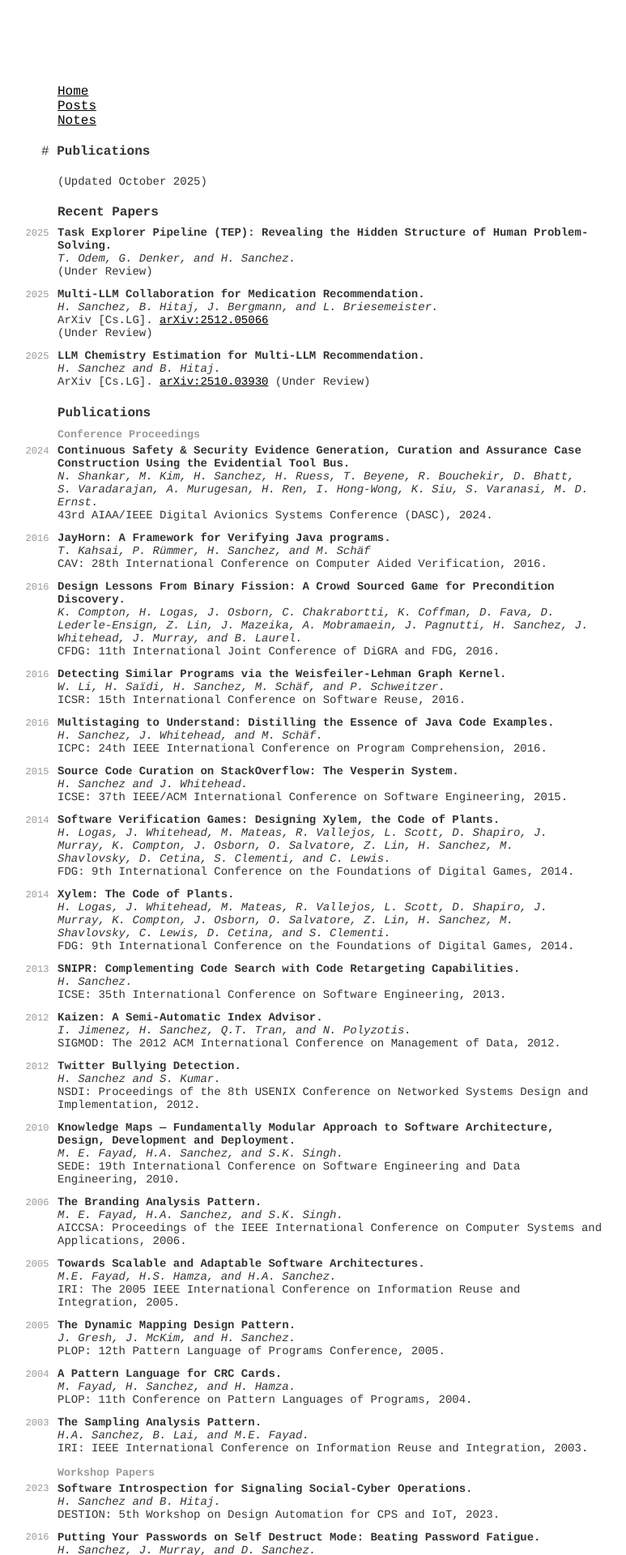
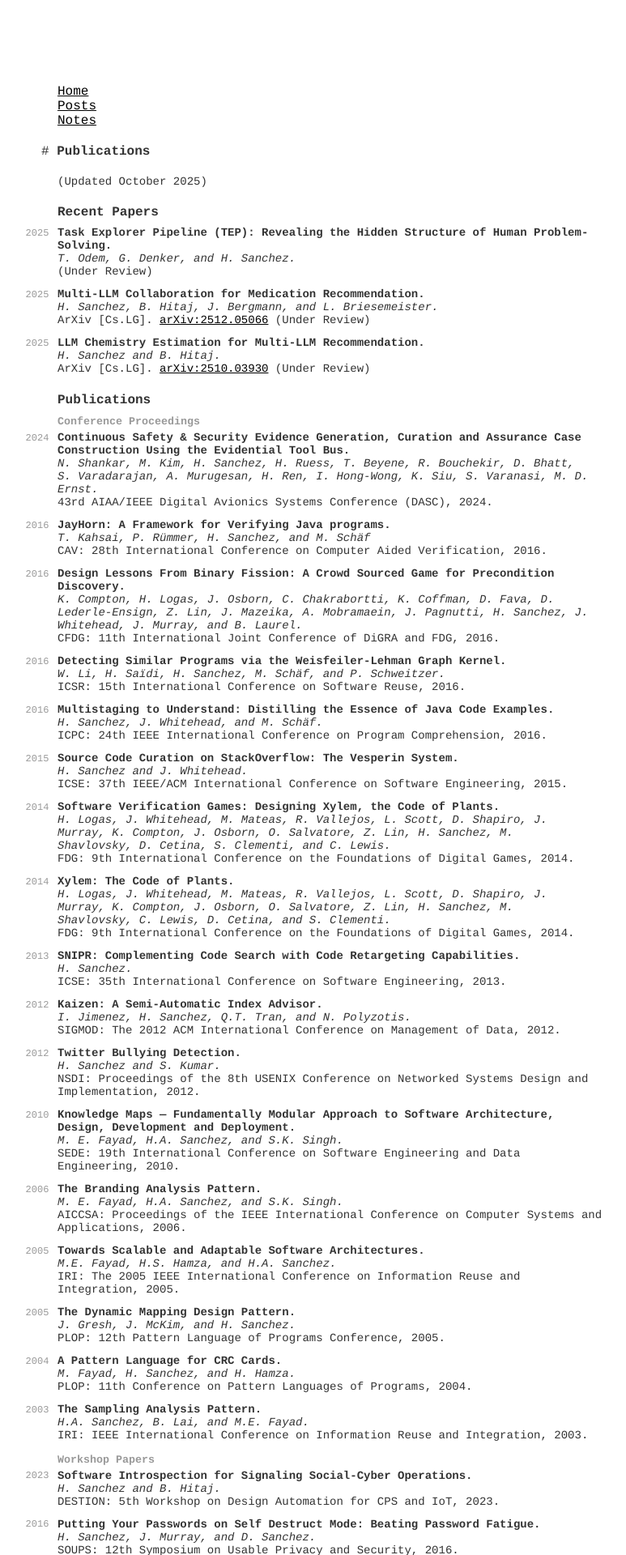
Before and after one commit to hsanchez/hsanchez.github.io, a Jekyll site: the page built from posts/notes/_posts/2025-10-25-pubs.md, in a window 1280 px wide. Shown: the top 1920 px of the page at 81% size, without its empty margins (239-1012 px from the left). Built offline with Jekyll 4.4.1, drawn with Linux system fonts in a browser that asks for light colours.

Commit message:
minor updates

```diff
--- a/posts/notes/_posts/2025-10-25-pubs.md
+++ b/posts/notes/_posts/2025-10-25-pubs.md
@@ -96,8 +96,7 @@
       <div class="item">
         <span class="bold">Multi-LLM Collaboration for Medication Recommendation.</span><br />
         <span class="emph">H. Sanchez, B. Hitaj, J. Bergmann, and L. Briesemeister.</span> <br />
-        <span class="deemph">ArXiv [Cs.LG]. <a href="https://arxiv.org/abs/2512.05066">arXiv:2512.05066</a></span>
-        <span class="deemph">(Under Review)</span>
+        <span class="deemph">ArXiv [Cs.LG]. <a href="https://arxiv.org/abs/2512.05066">arXiv:2512.05066</a>  (Under Review)</span>
       </div>
     </div>
     <div class="entry">
```
